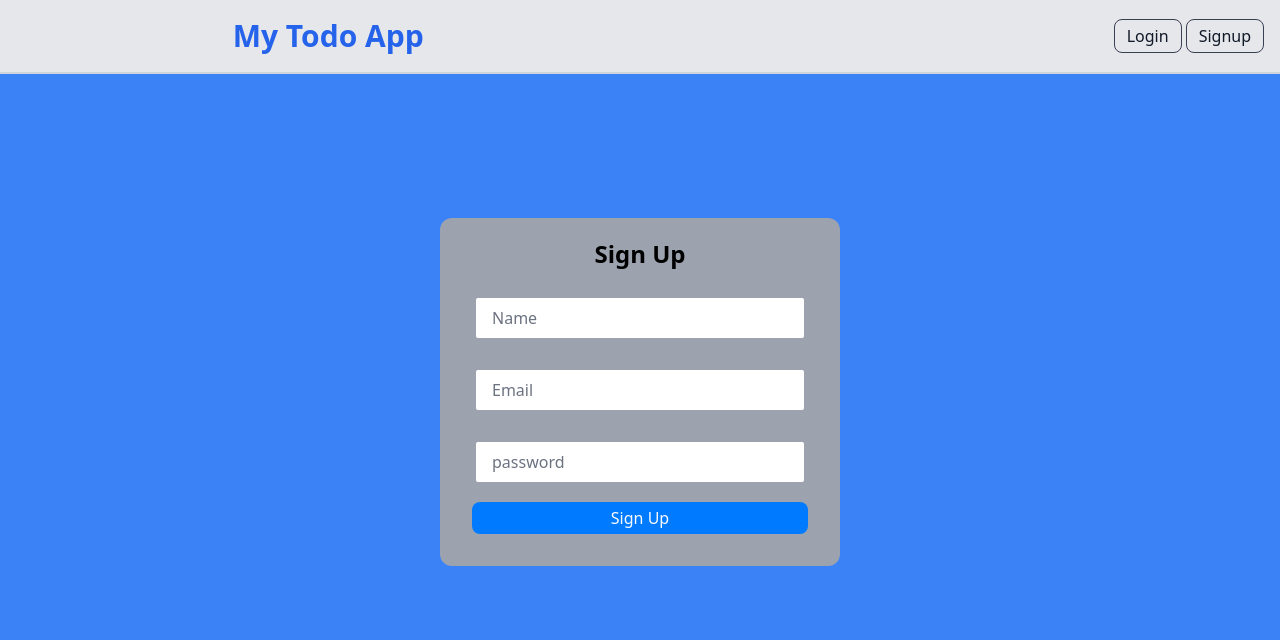
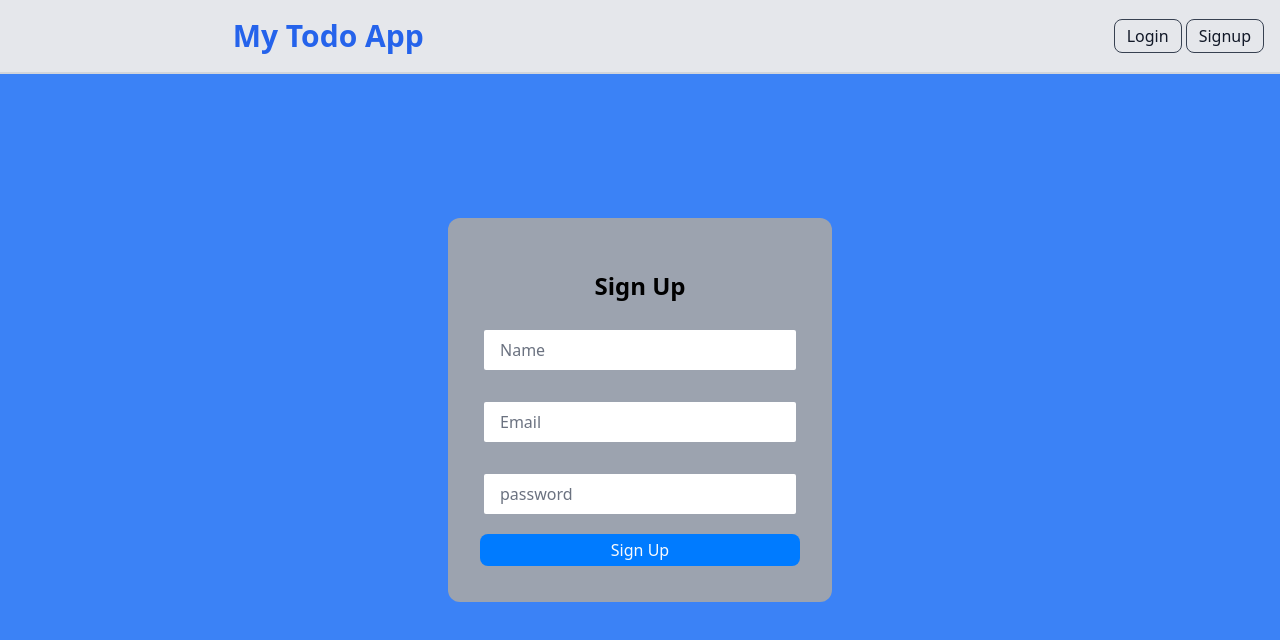
Before and after one commit to Riyaazct/todo-list-react, a React (Create React App) app in the folder client/: page /register in a window 1280 px wide. Shown: the top 640 px of the page. Built offline with nearby package versions, Linux system fonts and the light colour scheme.

Commit message:
adjust css on register page

```diff
--- a/client/src/app/components/Register.js
+++ b/client/src/app/components/Register.js
@@ -46,10 +46,12 @@ const Register = () => {
 
   return (
     <div className="mt-36">
-      <div className="w-full max-w-[400px] text-center bg-gray-400 rounded-xl m-auto p-5">
-        <h2 className="text-2xl font-bold text-black">Sign Up</h2>
+      <div className="p-5 m-auto text-center bg-gray-400 h-96 w-96 rounded-xl">
+        <h2 className="mt-8 text-2xl font-bold text-black ">
+          Sign Up
+        </h2>
 
-        <form onSubmit={formik.handleSubmit}>
+        <form onSubmit={formik.handleSubmit} className="w-full pb-5">
           {!successful && (
             <div className="p-3 text-center">
               <div className="p-1">
```
